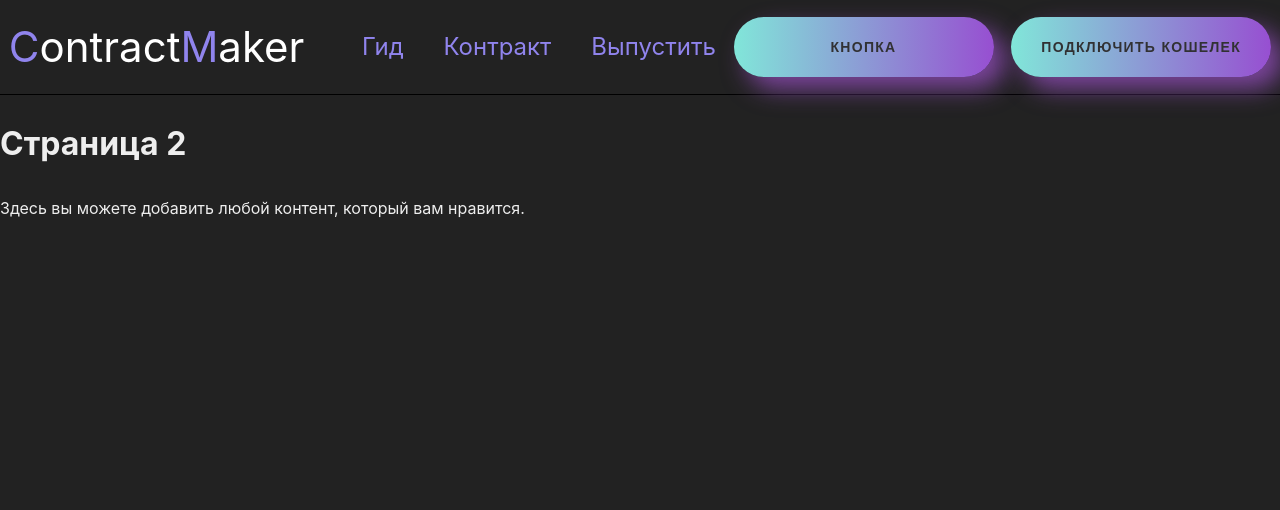
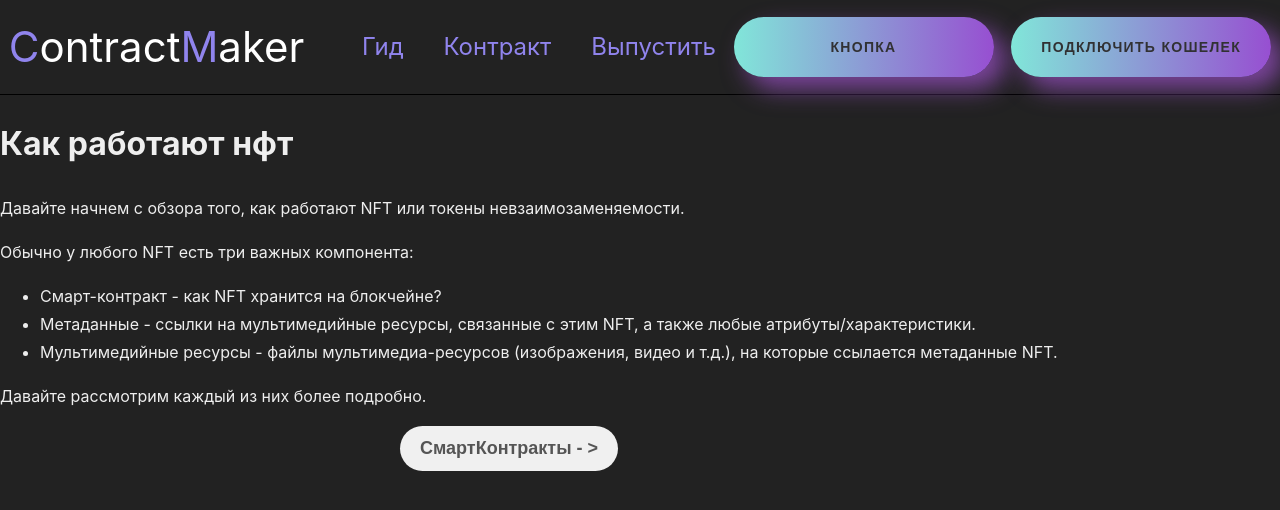
Before and after one commit to Sofya030102/ProjectContractFrontEnd, a React (Create React App) app: page /guide in a window 1280 px wide. Shown: the top 510 px of the page. Built offline with nearby package versions, Linux system fonts and the light colour scheme.

Commit message:
кусок гида

```diff
--- a/src/components/pageGuide/Guide.css
+++ b/src/components/pageGuide/Guide.css
@@ -0,0 +1,21 @@
+.next{
+    margin-left: 400px;
+    display: inline-block;
+  padding: 12px 20px;
+  font-size: 18px;
+  font-weight: bold;
+  text-align: center;
+  text-decoration: none;
+  color: #555;
+  background-color: #f0f0f0;
+  border-radius: 50px;
+  border: none;
+  cursor: pointer;
+  transition: background-color 0.3s ease;
+}
+
+.next:hover {
+    color: whitesmoke;
+    background-color:  rgba(174, 87, 224, 0.64);
+
+  }
--- a/src/components/pageGuide/Page2.js
+++ b/src/components/pageGuide/Page2.js
@@ -1,10 +1,25 @@
 import React from 'react';
-
+import './Guide.css'
 function Page2() {
   return (
     <div>
-      <h1>Страница 2</h1>
-      <p>Здесь вы можете добавить любой контент, который вам нравится.</p>
+      <h1>Как работают нфт</h1>
+
+
+<p>Давайте начнем с обзора того, как работают NFT или токены невзаимозаменяемости.
+
+<p>Обычно у любого NFT есть три важных компонента: </p>
+<ul>
+
+<li>Смарт-контракт - как NFT хранится на блокчейне?</li>
+<li>Метаданные - ссылки на мультимедийные ресурсы, связанные с этим NFT, а также любые атрибуты/характеристики.</li>
+<li>Мультимедийные ресурсы - файлы мультимедиа-ресурсов (изображения, видео и т.д.), на которые ссылается метаданные NFT.</li>
+
+</ul>
+Давайте рассмотрим каждый из них более подробно.</p>
+
+<button className='next'>СмартКонтракты - &gt;</button>
+
     </div>
   );
 }
```
